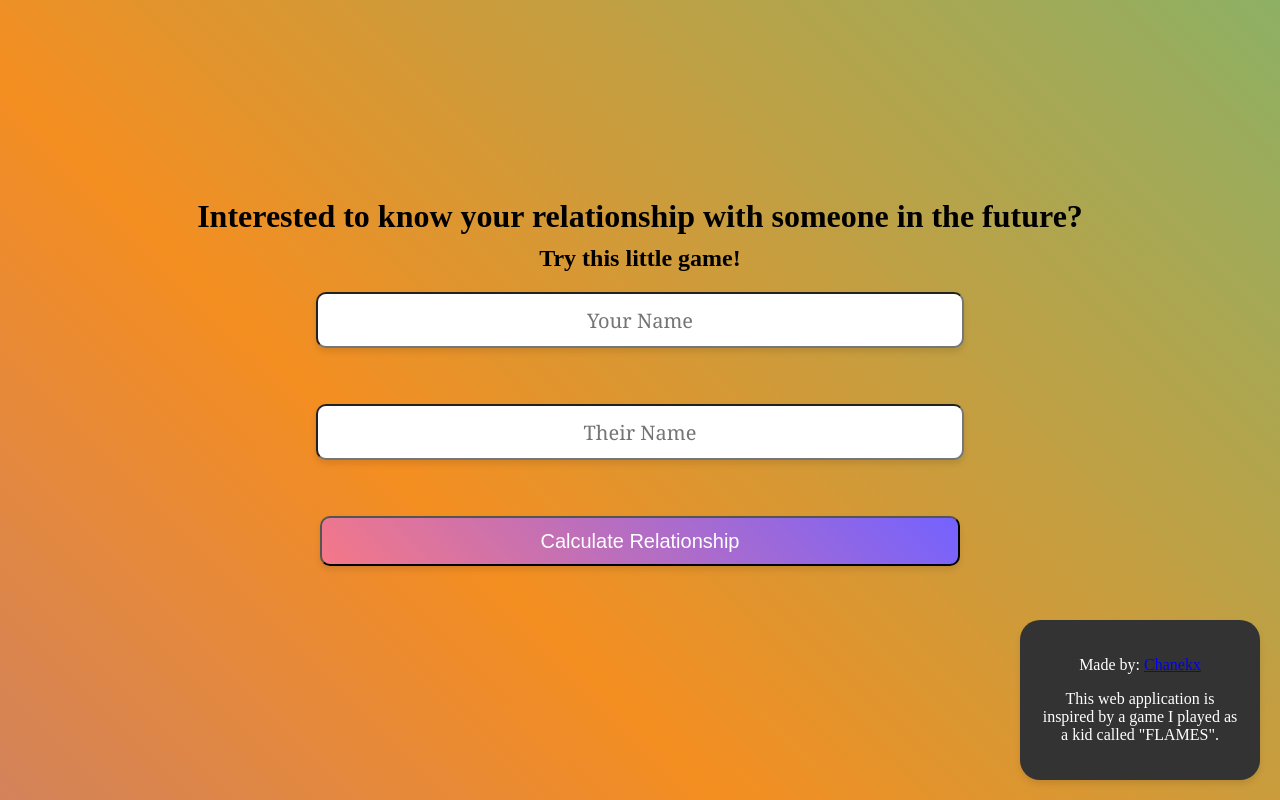
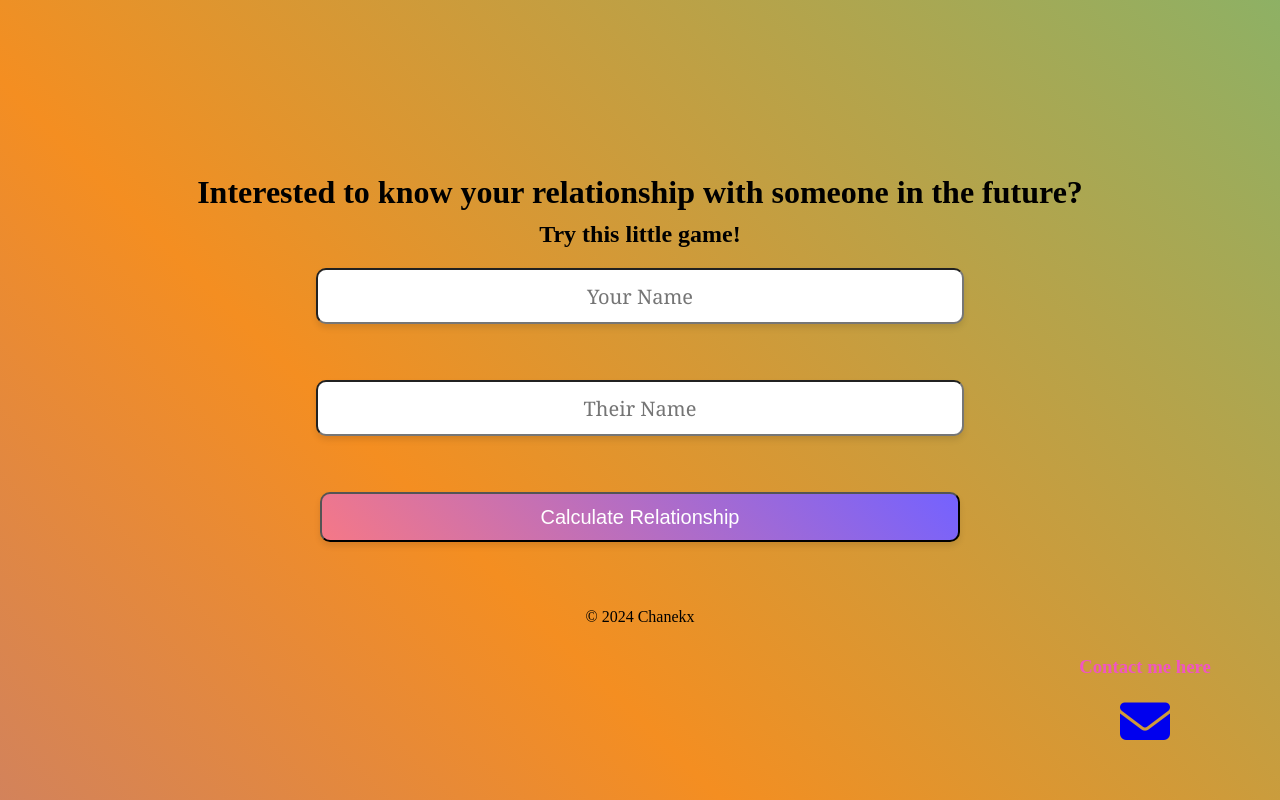
Before and after one commit to Chanekx/flamescalculator, a plain HTML site: page index.html in a window 1280 px wide. Drawn offline with Linux system fonts and the light colour scheme.

Commit message:
added copyright and way to contact me

```diff
--- a/index.html
+++ b/index.html
@@ -5,6 +5,7 @@
     <meta name="viewport" content="width=device-width, initial-scale=1.0">
     <link rel="stylesheet" href="styles.css">
     <script src="index.js" defer></script>
+    <link rel="stylesheet" href="https://cdnjs.cloudflare.com/ajax/libs/font-awesome/6.5.2/css/all.min.css" integrity="sha512-SnH5WK+bZxgPHs44uWIX+LLJAJ9/2PkPKZ5QiAj6Ta86w+fsb2TkcmfRyVX3pBnMFcV7oQPJkl9QevSCWr3W6A==" crossorigin="anonymous" referrerpolicy="no-referrer" />
     <title>FLAMES Simulator</title>
 </head>
 <body>
@@ -18,16 +19,19 @@
             <input type="button" id="submit" name="submit" class="button" value="Calculate Relationship" onClick="calculate()"><br><br>
         </div>
 
-        <div class="cardview">
-            <p>Made by: <a href="https://chanekx.vercel.app/" target="_blank">Chanekx</a></p>
-            <p>This web application is inspired by a game I played as a kid called "FLAMES".</p>
+         <div class="cardview">
+            <h3>Contact me here<h3>
+       <a href="https://chanekx.vercel.app/"><i class="fa-solid fa-envelope"></i></a>
         </div>
+
         <div id="resultModal" class="modal">
             <div class="modal-content">
                 <span class="close-button" onClick="closeModal()">&times;</span>
                 <p id="modalResult"></p>
             </div>
         </div>
+        <div class="copyright">© 2024 Chanekx</div>
     </div>
+
 </body>
 </html>
--- a/styles.css
+++ b/styles.css
@@ -50,18 +50,15 @@ h1, h2 {
 }
 
 .cardview {
-    background-color: #333;
-    padding: 20px;
-    color: white;
+    padding: 15px; /* Increased padding to fit both elements comfortably */
     position: absolute;
     right: 20px;
     bottom: 20px;
     width: 200px;
     text-align: center;
     border-radius: 20px;
-    box-shadow: 0 4px 6px rgba(0, 0, 0, 0.1);
+    color: rgb(240, 85, 193);
 }
-
 .button {
     width: 50%;
     height: 50px;
@@ -98,9 +95,10 @@ h1, h2 {
     margin: 15% auto;
     padding: 20px;
     border: 1px solid #888;
-    width: 80%;
+    width: 40%;
     border-radius: 10px;
     text-align: center;
+    font-family: 'Franklin Gothic Medium', 'Arial Narrow', Arial, sans-serif;
 }
 
 .close-button {
@@ -116,3 +114,13 @@ h1, h2 {
     text-decoration: none;
     cursor: pointer;
 }
+.fa-envelope{
+ font-size: 50px;
+}
+.fa-envelope:hover{
+ transform:scale(1.50);
+}
+.copyright {
+    margin-top: 10px;
+    padding: 10px;
+}
```
